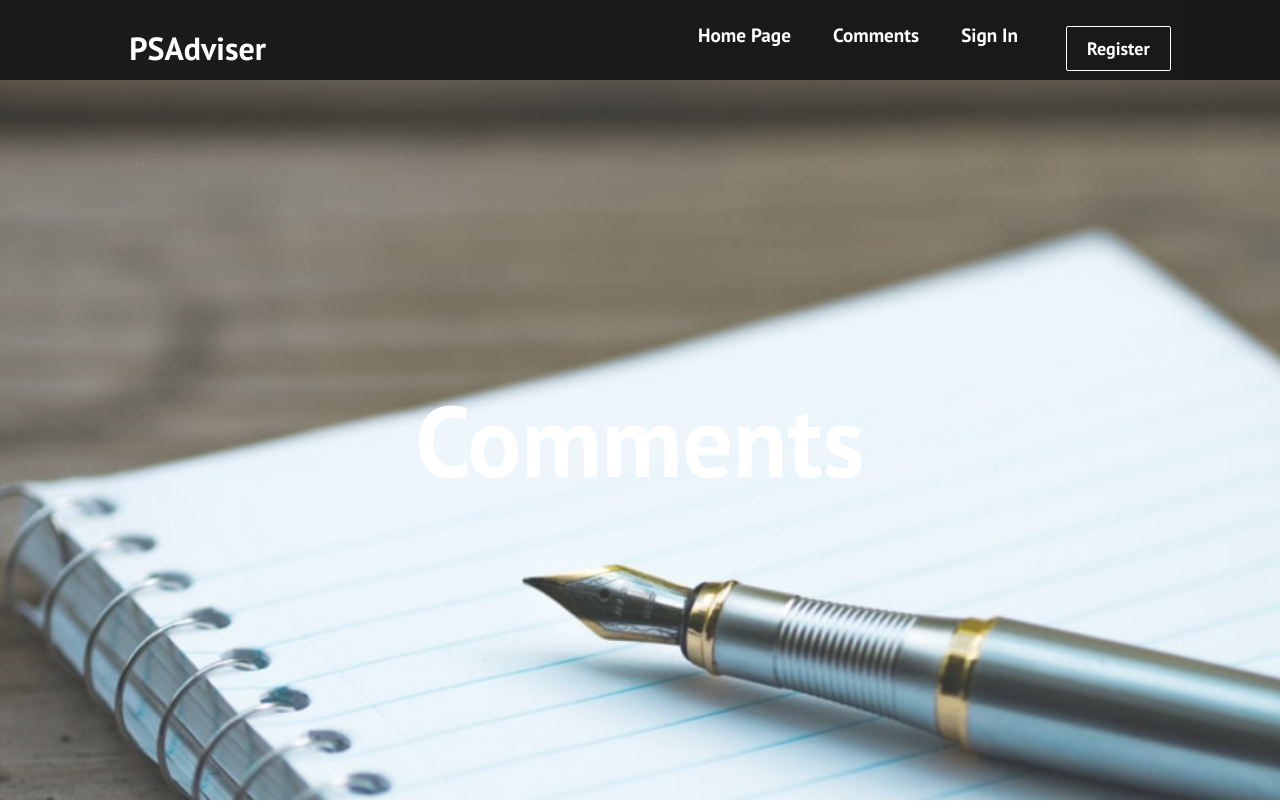
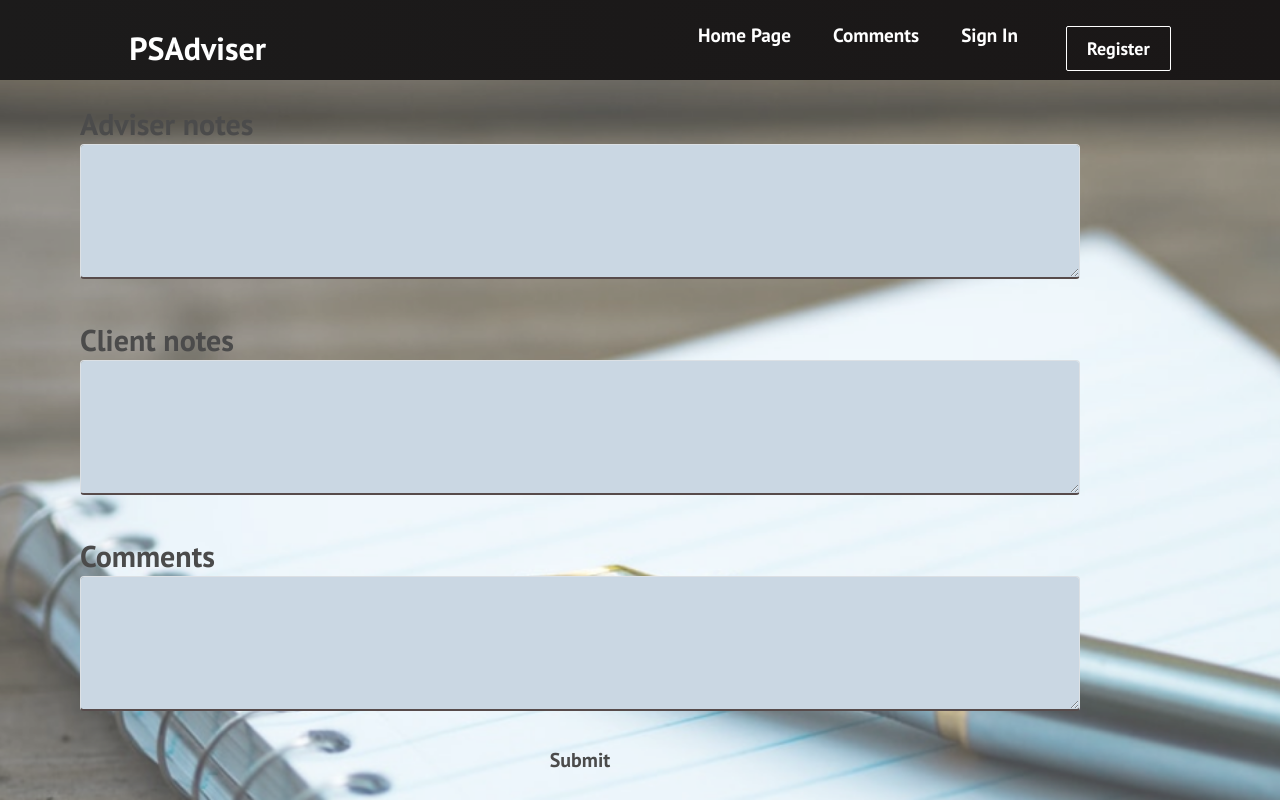
Before and after one commit to MadalinaC17/PSAdviser, a React (Create React App) app: page /comments in a window 1280 px wide. Built offline with nearby package versions, Linux system fonts and the light colour scheme.

Commit message:
Comments page done

```diff
--- /dev/null
+++ b/src/Components/DesignCSS/Comments.css
@@ -0,0 +1,43 @@
+.comments {
+    background-image: url('../../Imagesps/commentsheader.png');
+    background-position: center;
+    background-size: cover;
+    opacity: 0.7;
+    background-repeat: no-repeat;
+
+    background-attachment: local,scroll;
+
+
+  }
+
+  .font{
+    color: rgb(39, 0, 0);
+    font-size: 50px;
+    margin-left: -120px;
+
+  }
+
+
+  .text {
+      font-size: 30px;
+      color: rgb(0, 0, 0);
+      margin-top: -10px;
+  }
+
+  .label {
+      background-color: rgb(180, 199, 216);
+      width: 1000px;
+      margin-top: -10px;
+      border-bottom: 2px solid rgb(17, 0, 0);
+
+  }
+
+  .btnsubmit {
+      height: auto;
+      width: 100%;
+      background-color: transparent;
+      font-size: 20px;
+      margin-top: -20px;
+      color: black;
+
+  }
--- a/src/Components/Pages/Comments.js
+++ b/src/Components/Pages/Comments.js
@@ -1,7 +1,35 @@
 
 import React from 'react';
-import '../../App.css';
+//import '../../App.css';
+import '../DesignCSS/Comments.css';
+import {Form,Button} from 'react-bootstrap';
+
 
 export default function Comments() {
-  return <h1 className='comments'>Comments</h1>;
-}
+  return (
+<div className ="comments">
+<div className = "font">
+<Form>
+
+
+<Form.Group controlId="exampleForm.ControlTextarea1">
+    <Form.Label className = "text">Adviser notes</Form.Label>
+    <Form.Control className= "label" as="textarea" rows={5} />
+  </Form.Group>
+  <Form.Group controlId="exampleForm.ControlTextarea1">
+    <Form.Label className = "text" >Client notes</Form.Label>
+    <Form.Control className= "label" as="textarea" rows={5} />
+  </Form.Group>
+  <Form.Group controlId="exampleForm.ControlTextarea1">
+    <Form.Label className = "text">Comments</Form.Label>
+    <Form.Control className= "label" as="textarea" rows={5} />
+  </Form.Group>
+
+  <Button  className=' btnsubmit btn-outline-secondary '  type="submit">
+    Submit
+  </Button>
+</Form>
+</div>
+</div>
+  );
+};
```
